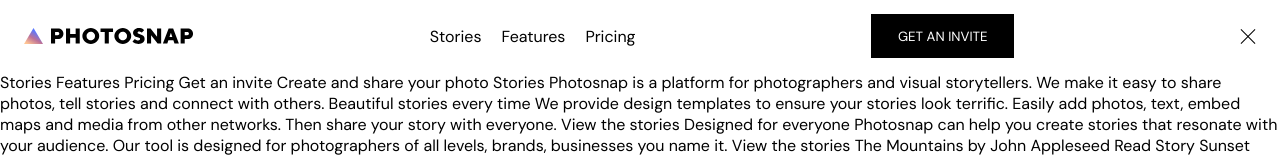
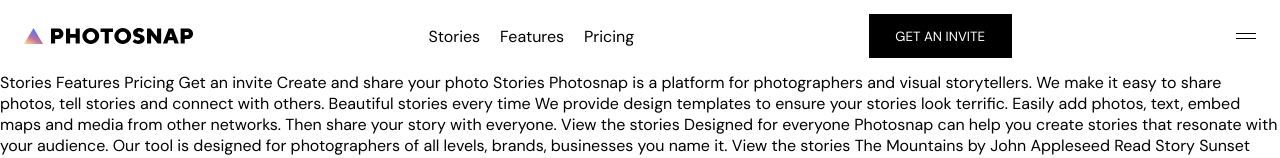
Before and after one commit to dragosidle/FEM_photosnap-multi-page-website, a React (Create React App) app: page / in a window 1280 px wide. Shown: the top 158 px of the page. Built offline with nearby package versions, Linux system fonts and the light colour scheme.

Commit message:
progress with nav menu icon

```diff
--- a/src/Components/Navbar/Navbar.js
+++ b/src/Components/Navbar/Navbar.js
@@ -5,7 +5,7 @@ import menuIcon from './menu.svg'
 import closeIcon from './close.svg'
 
 const Navbar = () => {
-  const [menu, setMenu] = useState(false)
+  const [menu, setMenu] = useState(true)
 
   return (
     <nav>
@@ -16,7 +16,11 @@ const Navbar = () => {
         <li>Pricing</li>
       </ul>
       <button>get an invite</button>
-      {menu ? <img src={menuIcon} /> : <img src={closeIcon} />}
+      <img
+        src={menu ? menuIcon : closeIcon}
+        onClick={() => setMenu(!menu)}
+        alt='icon'
+      />
     </nav>
   )
 }
```
